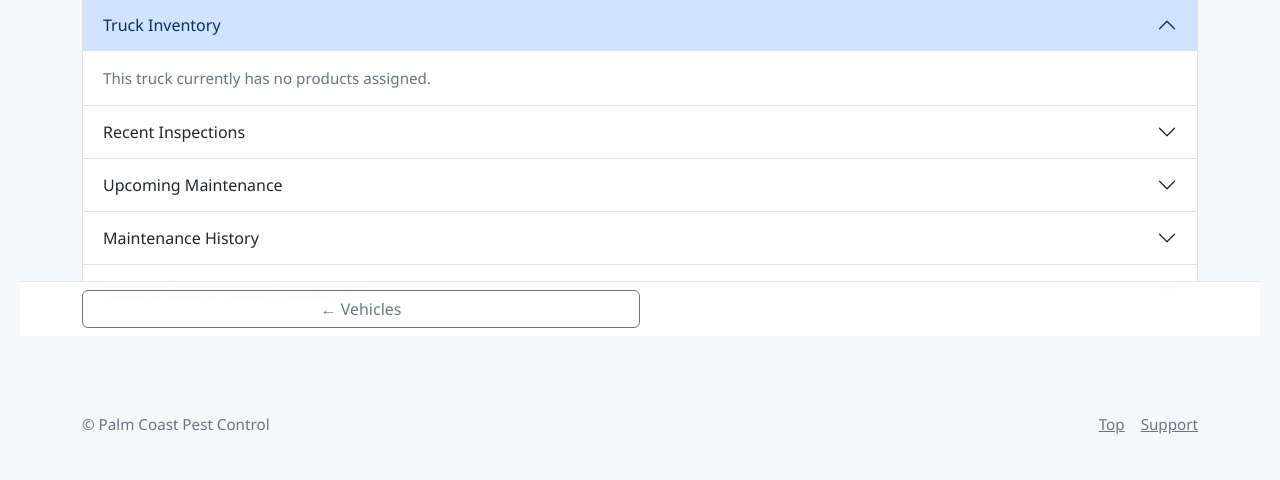
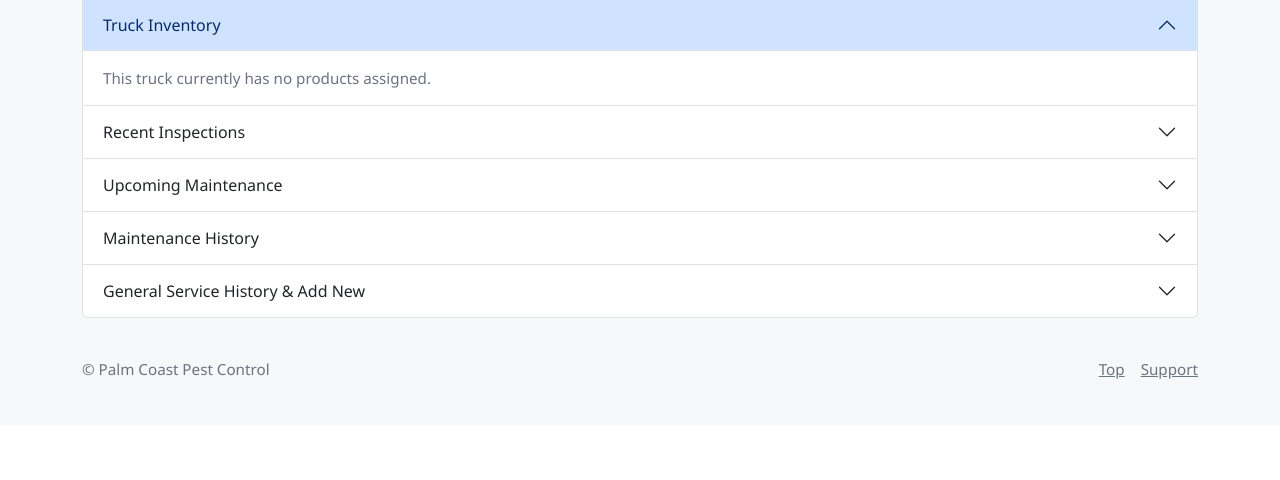
Before and after one commit to GoliathsS/palmcoast-inventory, a Python web app: template templates/vehicle_profile.html in a window 1280 px wide. Shown: the part 464-944 px from the top of the page. After the commit the page ends 843 px from the top, so only its background shows below. Run offline with Jinja, Linux system fonts and the light colour scheme; the template is opened without the code that fills it, so the values that code supplies are empty.

Commit message:
Update vehicle_profile.html

```diff
--- a/templates/vehicle_profile.html
+++ b/templates/vehicle_profile.html
@@ -592,14 +592,22 @@
   </main>
 
   <!-- ===== Sticky Bottom Actions ===== -->
-  <div class="sticky-actions">
-    <div class="container py-2 d-flex gap-2 justify-content-between">
-      <a href="/vehicles" class="btn btn-outline-secondary w-50" aria-label="Back to vehicles">← Vehicles</a>
-      {% if is_admin %}
+  {% if is_admin %}
+    <div class="sticky-actions" role="navigation" aria-label="Admin actions">
+      <div class="container py-2 d-flex gap-2 justify-content-between">
+        <a href="/vehicles" class="btn btn-outline-secondary w-50" aria-label="Back to vehicles">← Vehicles</a>
         <a href="/vehicle-inspection/{{ vehicle[0] }}" class="btn btn-success w-50" aria-label="Start a new inspection">Start Inspection</a>
-      {% endif %}
+      </div>
     </div>
-  </div>
+  {% elif is_tech %}
+    <div class="sticky-actions" role="navigation" aria-label="Tech actions">
+      <div class="container py-2">
+        <a href="{{ url_for('tech_home') }}" class="btn btn-outline-secondary w-100" aria-label="Back to Tech Home">
+          ← Back to Tech Home
+        </a>
+      </div>
+    </div>
+  {% endif %}
 
   <!-- ===== Footer ===== -->
   <footer class="container py-4 small-muted">
```
